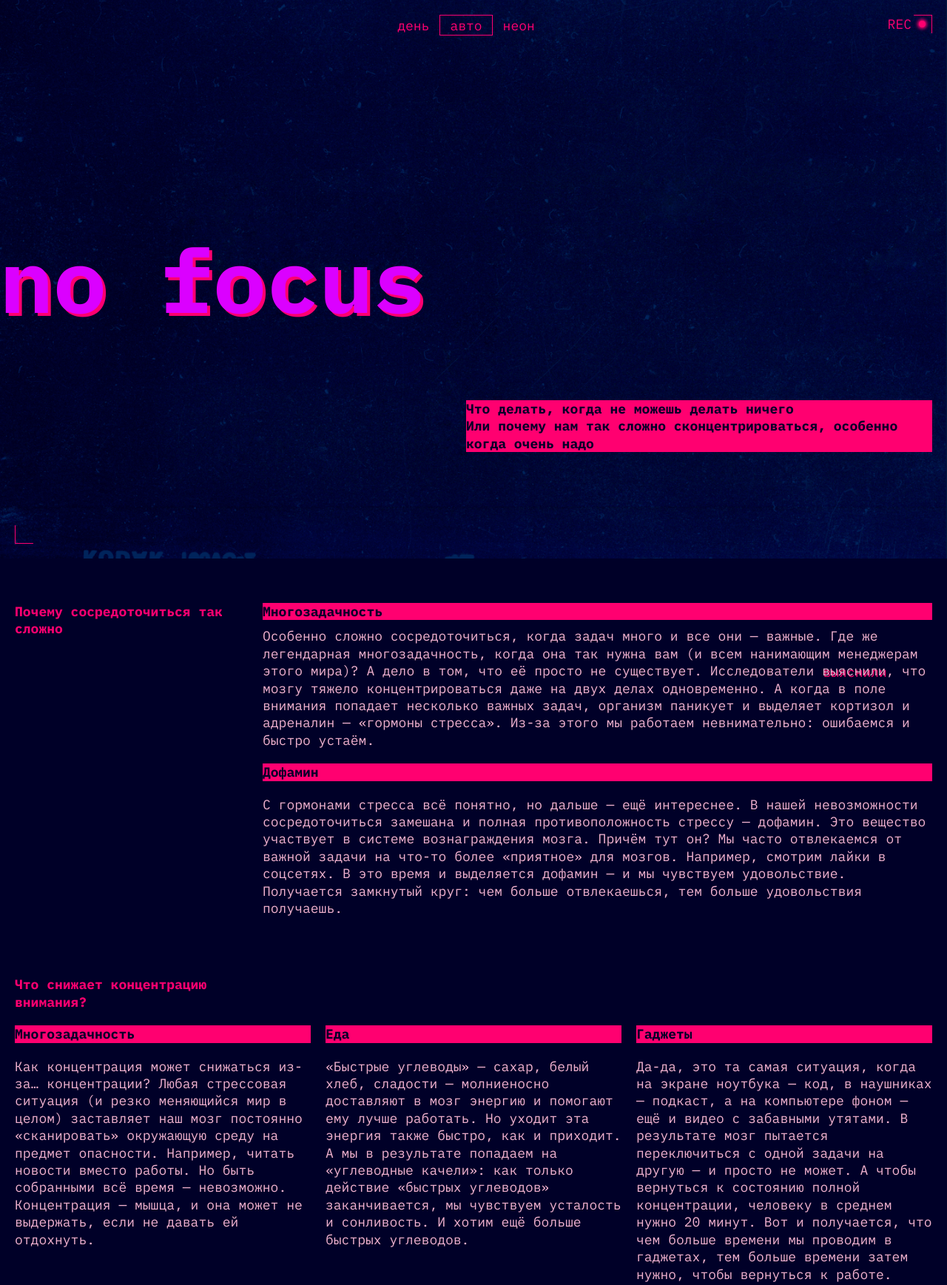
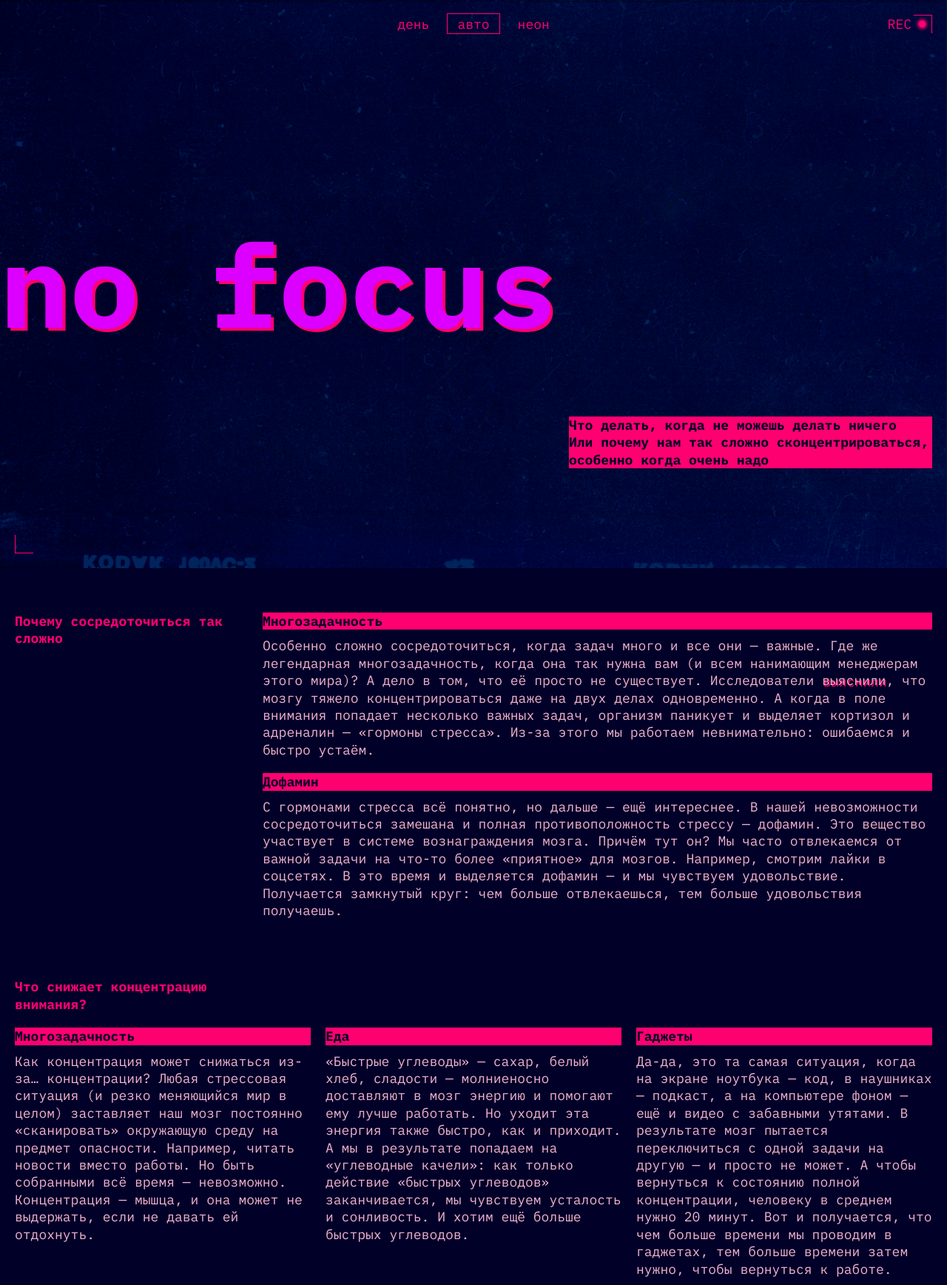
Before and after one commit to a3minimal/slozhno-sosredotochitsya, a plain HTML site: page index.html in a window 1280 px wide. Shown: the top 1737 px of the page at 74% size. Drawn offline with Linux system fonts and the light colour scheme.

Commit message:
upd final result

```diff
--- a/index.html
+++ b/index.html
@@ -14,7 +14,6 @@
     <link rel="stylesheet" href="./styles/light.css">
     <link rel="icon" href="./images/favicon.ico">
   </head>
-
   <body class="page">
     <header class="header decorated-zone">
       <div class="header__rec">REC</div>
@@ -82,7 +81,7 @@
      <article class="article">
       <h3 class="question-title">Что снижает концентрацию внимания?</h3>
       <div class="article-container">
-        <div>
+        <div class="article-container__item">
       <h4 class="text-title">Многозадачность</h4>
       <p class="text-paragraph">
         Как концентрация может снижаться из-за… концентрации? Любая стрессовая
@@ -93,7 +92,7 @@
         отдохнуть.
       </p>
     </div>
-    <div>
+    <div class="article-container__item">
       <h4 class="text-title">Еда</h4>
       <p class="text-paragraph">
         «Быстрые углеводы» — сахар, белый хлеб, сладости — молниеносно
@@ -104,7 +103,7 @@
         быстрых углеводов.
       </p>
     </div>
-    <div>
+    <div class="article-container__item">
       <h4 class="text-title">Гаджеты</h4>
       <p class="text-paragraph">
         Да-да, это та самая ситуация, когда на экране ноутбука — код, в
@@ -167,7 +166,7 @@
       </p>
     </div>
     </article>
-      <h4 class="text-title">А можно в картинках?</h4>
+      <h4 class="text-title gallery-text-title">А можно в картинках?</h4>
     </section>
       <div class="gallery-container">
       <img loading="lazy" src="./images/sunset.png" alt="sunset" class="gallery-image sunset">
--- a/styles/style.css
+++ b/styles/style.css
@@ -74,7 +74,7 @@ line-height: 95.7px;
 color: var(--header-title-color);
 text-shadow: 4px 4px 0 var(--accent-color);
 margin-top: 65px;
-margin-bottom: 36px;
+margin-bottom: 56px;
 }
 
 .header__discription {
@@ -83,7 +83,7 @@ font-weight: bold;
 font-size: 18px;
 line-height: 23.4px;
 color: var(--title-color);
-margin-bottom: 66px;
+margin-bottom: 55px;
 }
 
 .title-decor {
@@ -93,7 +93,7 @@ background-color: var(--title-decor-color);
 .header__theme-menu {
 display: flex;
 justify-content: end;
-margin-top: 75px;
+margin-top: 60px;
 }
 
 .header__theme-menu-button {
@@ -161,6 +161,10 @@ pointer-events: none
   margin-bottom: 20px;
 }
 
+.article-container .article-container__item:not(:last-child) .text-paragraph {
+  margin-bottom: 20px;
+}
+
 .text-paragraph {
   font-family: 'IBM Plex mono', Arial, sans-serif;
   font-size: 18px;
@@ -215,6 +219,7 @@ pointer-events: none
   align-items: center;
   min-height: 668px;
   padding: 0px 10px;
+  margin-top: 40px;
 }
 
 .footer-title {
@@ -234,7 +239,7 @@ pointer-events: none
 }
 
 .header__theme-menu {
-  margin-top: 146px;
+  margin-top: 168px;
 }
 
 .header__title {
@@ -243,9 +248,13 @@ pointer-events: none
 }
 
 .header__discription {
-  width: 50%;
+  width: 364px;
   margin-left: auto;
-  margin-bottom: 183px;
+  margin-bottom: 175px;
+}
+
+.article {
+  margin-bottom: 79px;
 }
 
 .article:first-child {
@@ -264,6 +273,10 @@ pointer-events: none
 
 .question-title {
   max-width: 236px;
+}
+
+.gallery-text-title {
+  margin-bottom: 20px;
 }
 
 .gallery-container {
@@ -306,6 +319,7 @@ pointer-events: none
 .footer {
   min-height: 1024px;
   padding: 0 20px;
+  margin-top: 60px;
 }
 
 .header::before, .footer::before {
@@ -325,6 +339,11 @@ pointer-events: none
 }
 
 @media screen and (min-width: 1024px) {
+.header {
+  padding-right: 0px;
+  padding-top: 18px;
+}
+
  .header__theme-menu {
   margin-top: 0px;
   justify-content: center;
@@ -332,15 +351,19 @@ pointer-events: none
 
 .header__theme-menu-list {
   display: flex;
+  gap: 10px;
 }
 
 .header__title {
-  margin-top: 273px;
-  margin-bottom: 114px;
+  font-size: 157px;
+  margin-top: 281px;
+  margin-bottom: 130px;
 }
 
 .header__discription {
-  margin-bottom: 134px;
+  width: 491px;
+  margin-bottom: 125px;
+  margin-right: 20px;
 }
 
 .question-title {
@@ -361,16 +384,18 @@ pointer-events: none
   margin-bottom: 80px;
 }
 
-.text-title:last-of-type {
-  margin-bottom: 20px;
-}
-
 .gallery-container {
   grid-template-rows: 260px 315px 428px;
   margin-bottom: 60px;
 }
 
 .footer {
-  min-height: 768px;
+   min-height: 768px;
+   margin-top: 64px;
 }
+
+.footer-title {
+  font-size: 157px;
 }
+
+}
```
